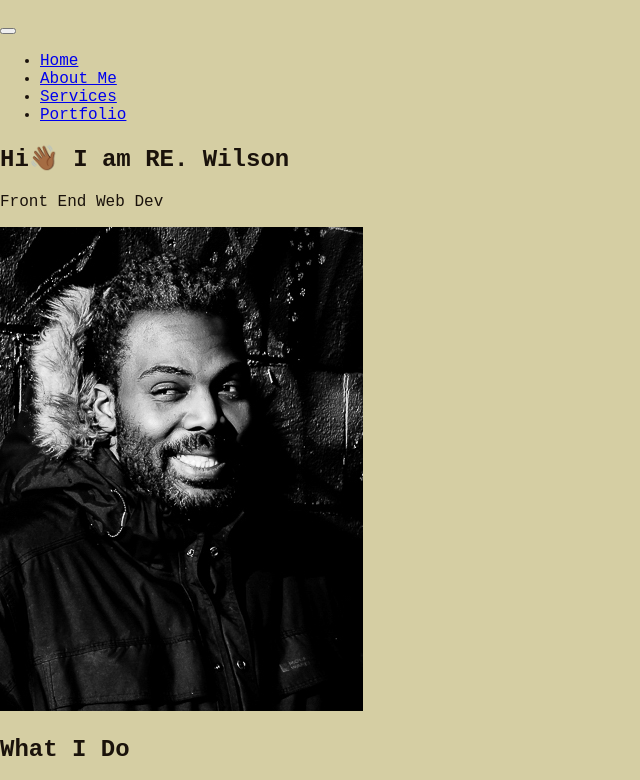
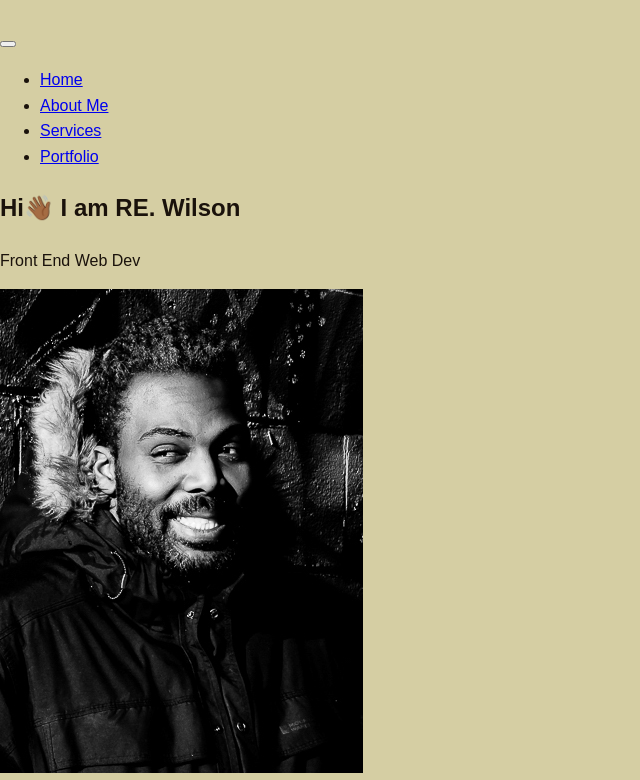
Before and after one commit to RW2023/re_portfolio_basic, a plain HTML site: page index.html in a window 1280 px wide. Shown: the top 780 px of the page, without its empty margins (0-640 px from the left). Drawn offline with Linux system fonts and the light colour scheme.

Commit message:
complete basic body styling

```diff
--- a/src/css/styles.css
+++ b/src/css/styles.css
@@ -61,6 +61,9 @@ body {
     color: var(--clr-dark);
     background-color: var(--clr-light);
     margin: 0;
+    font-family: var(--ff-primary);
+    font-size: var(--fs-body);
+    line-height: 1.6;
 
 }
 
```
